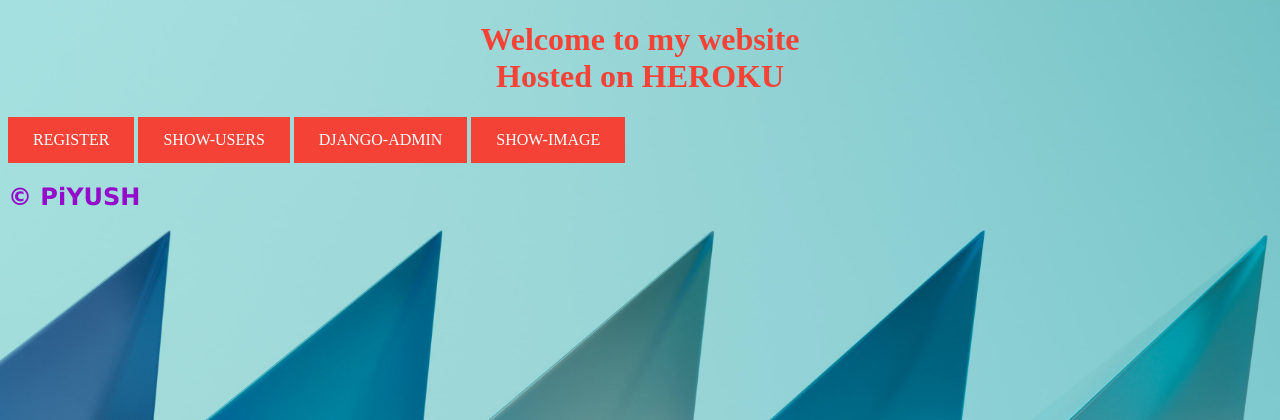
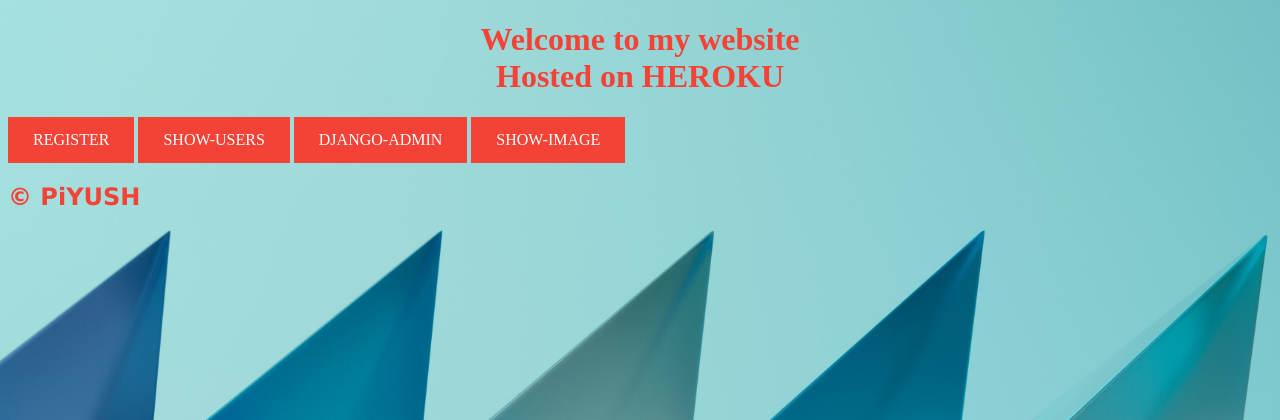
Before and after one commit to p4piyush/herokuapp, a Django app: page / in a window 1280 px wide. Shown: the top 420 px of the page. Run offline with Django 4.2, Linux system fonts and the light colour scheme.

Commit message:
V7 Final working version

```diff
--- a/templates/add_user.html
+++ b/templates/add_user.html
@@ -68,6 +68,6 @@
     <h3 style="color: rgb(247, 130, 35);">{{ msg }}</h3>
 
 
-    <h2 style="color: rgb(148, 11, 202); font-family:Verdana, Geneva, Tahoma, sans-serif;">© PiYUSH</h2>
+    <h2 style="color: #f44336; font-family:Verdana, Geneva, Tahoma, sans-serif;">© PiYUSH</h2>
 
 </body>
--- a/templates/index.html
+++ b/templates/index.html
@@ -45,6 +45,6 @@
 
 
 
-    <h2 style="color: rgb(148, 11, 202); font-family:Verdana, Geneva, Tahoma, sans-serif;">© PiYUSH</h2>
+    <h2 style="color: #f44336; font-family:Verdana, Geneva, Tahoma, sans-serif;">© PiYUSH</h2>
 
 </body>
--- a/templates/show_user_record.html
+++ b/templates/show_user_record.html
@@ -96,7 +96,7 @@
 
 
     <h3 style="color: rgb(247, 130, 35);">{{ msg }}</h3>
-    <h2 style="color: rgb(148, 11, 202); font-family:Verdana, Geneva, Tahoma, sans-serif;">© PiYUSH</h2>
+    <h2 style="color: #f44336; font-family:Verdana, Geneva, Tahoma, sans-serif;">© PiYUSH</h2>
 
 </body>
 </html>
```
